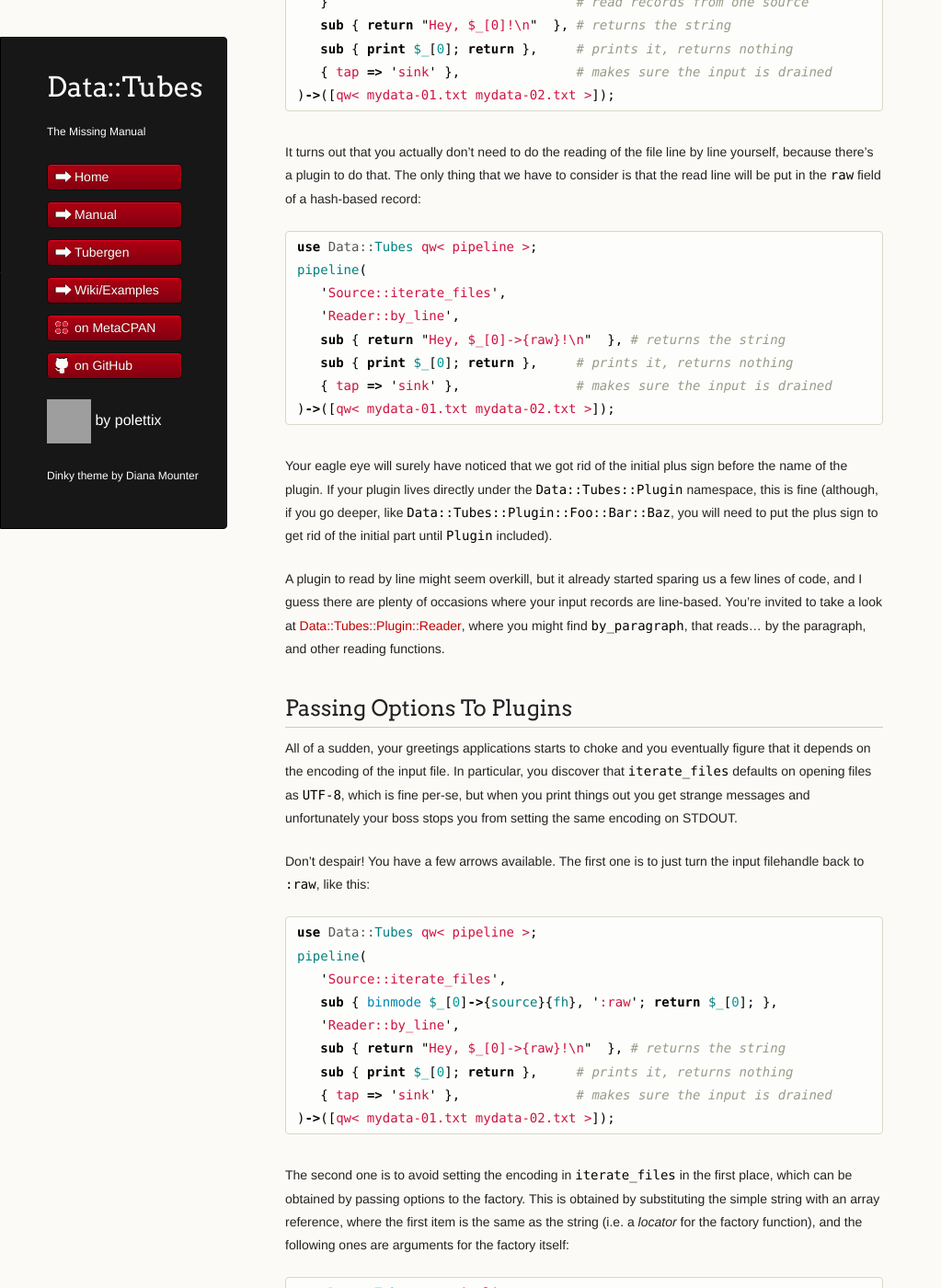
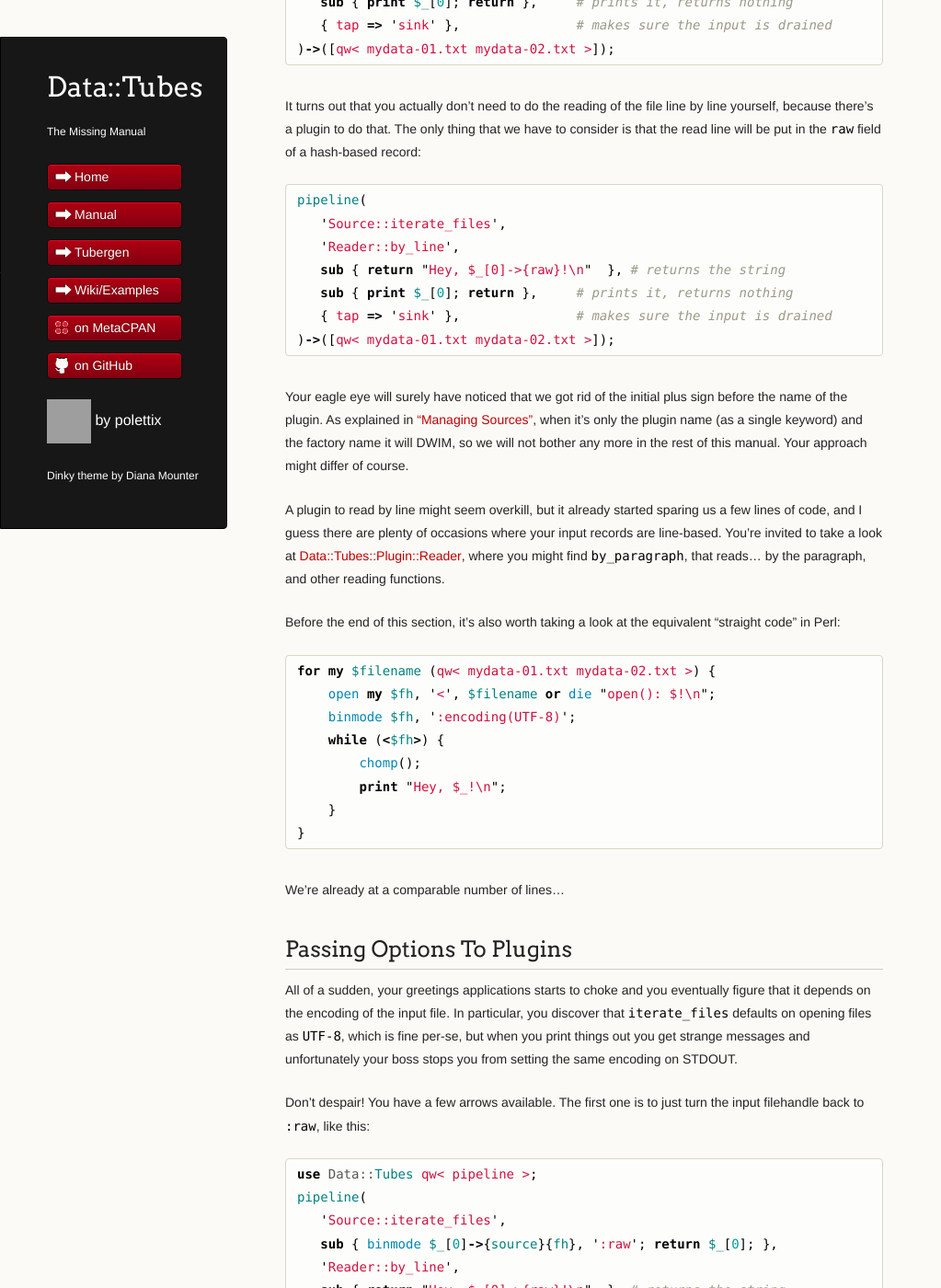
Before and after one commit to polettix/Data-Tubes, a Jekyll site: the page built from manual.md, in a window 1280 px wide and 1400 px high, scrolled down 7176 px. Shown: the whole window at 92% size, without its empty margins (0-1023 px from the left). Built offline with Jekyll 4.4.1, drawn with Linux system fonts in a browser that asks for light colours; comment, search, counter and statistics services are not loaded; some of the changed text lies outside the part shown; grey boxes are pictures that could not be loaded.

Commit message:
manual: reading

````diff
--- a/manual.md
+++ b/manual.md
@@ -233,9 +233,8 @@
 You can do like this:
 
 ```perl
-use Data::Tubes qw< pipeline >;
-pipeline(
-   'Source::iterate_files',
+pipeline(
+   '+Source::iterate_files',
    sub {
       my $fh = $_[0]->{source}{fh};
       chomp(my @names = <$fh>);
@@ -339,7 +338,6 @@
 Here's a refresher:
 
 ```perl
-use Data::Tubes qw< pipeline >;
 pipeline(
    '+Source::iterate_files',
    sub {
@@ -359,7 +357,6 @@
 `raw` field of a hash-based record:
 
 ```perl
-use Data::Tubes qw< pipeline >;
 pipeline(
    'Source::iterate_files',
    'Reader::by_line',
@@ -370,18 +367,33 @@
 ```
 
 Your eagle eye will surely have noticed that we got rid of the initial
-plus sign before the name of the plugin. If your plugin lives directly
-under the `Data::Tubes::Plugin` namespace, this is fine (although, if
-you go deeper, like `Data::Tubes::Plugin::Foo::Bar::Baz`, you will need
-to put the plus sign to get rid of the initial part until `Plugin`
-included).
+plus sign before the name of the plugin. As explained in ["Managing
+Sources"](#managing-sources), when it's only the plugin name (as a
+single keyword) and the factory name it will DWIM, so we will not bother
+any more in the rest of this manual. Your approach might differ of
+course.
 
 A plugin to read by line might seem overkill, but it already started
 sparing us a few lines of code, and I guess there are plenty of occasions
-where your input records are line-based. You're invited to take a look at
-[Data::Tubes::Plugin::Reader](https://metacpan.org/pod/Data::Tubes::Plugin::Reader),
-where you might find `by_paragraph`, that reads... by the paragraph, and
-other reading functions.
+where your input records are line-based. You're invited to take a look
+at [Data::Tubes::Plugin::Reader][], where you might find `by_paragraph`,
+that reads... by the paragraph, and other reading functions.
+
+Before the end of this section, it's also worth taking a look at the
+equivalent "straight code" in Perl:
+
+```perl
+for my $filename (qw< mydata-01.txt mydata-02.txt >) {
+    open my $fh, '<', $filename or die "open(): $!\n";
+    binmode $fh, ':encoding(UTF-8)';
+    while (<$fh>) {
+        chomp();
+        print "Hey, $_!\n";
+    }
+}
+```
+
+We're already at a comparable number of lines...
 
 ## Passing Options To Plugins
 
````
